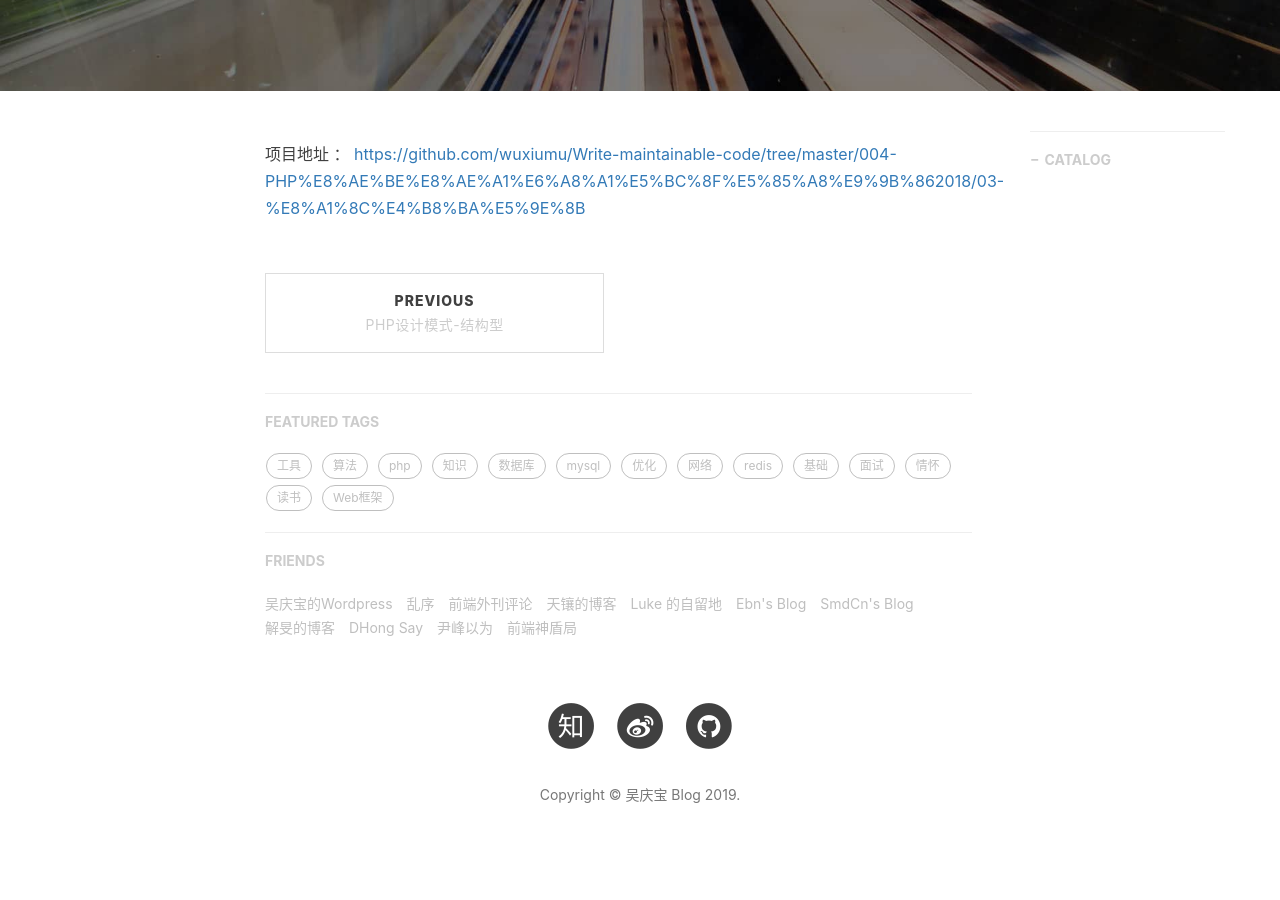
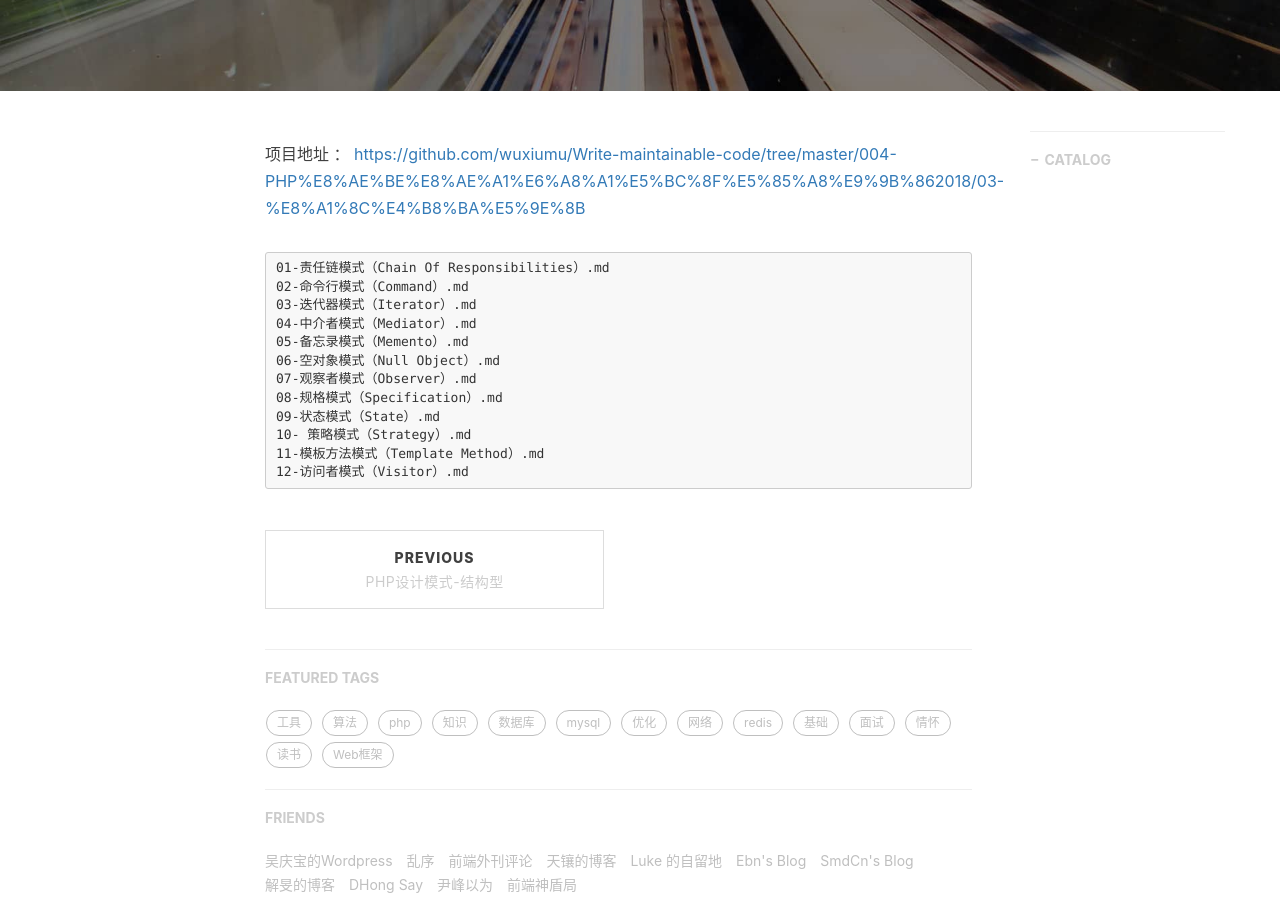
Before and after one commit to wuxiumu/wuxiumu.github.io, a Jekyll site: the page built from _posts/2019-10-04-PHP-design-pattern-behavioral.markdown, in a window 1280 px wide and 900 px high, scrolled down 432 px. Built offline with Jekyll 4.4.1, drawn with Linux system fonts in a browser that asks for light colours; nearby versions of some CDN libraries; comment, search, counter and statistics services are not loaded.

Commit message:
php 设计模式

````diff
--- a/_posts/2019-10-04-PHP-design-pattern-behavioral.markdown
+++ b/_posts/2019-10-04-PHP-design-pattern-behavioral.markdown
@@ -12,3 +12,18 @@ tags:
 ---
 
  项目地址 ： [https://github.com/wuxiumu/Write-maintainable-code/tree/master/004-PHP%E8%AE%BE%E8%AE%A1%E6%A8%A1%E5%BC%8F%E5%85%A8%E9%9B%862018/03-%E8%A1%8C%E4%B8%BA%E5%9E%8B](https://github.com/wuxiumu/Write-maintainable-code/tree/master/004-PHP%E8%AE%BE%E8%AE%A1%E6%A8%A1%E5%BC%8F%E5%85%A8%E9%9B%862018/03-%E8%A1%8C%E4%B8%BA%E5%9E%8B)
+
+```
+01-责任链模式（Chain Of Responsibilities）.md
+02-命令行模式（Command）.md
+03-迭代器模式（Iterator）.md
+04-中介者模式（Mediator）.md
+05-备忘录模式（Memento）.md
+06-空对象模式（Null Object）.md
+07-观察者模式（Observer）.md
+08-规格模式（Specification）.md
+09-状态模式（State）.md
+10- 策略模式（Strategy）.md
+11-模板方法模式（Template Method）.md
+12-访问者模式（Visitor）.md
+```
````
Also changed, not shown: _posts/2019-10-04-PHP-design-pattern-created.markdown (+13 -0 lines), _posts/2019-10-04-PHP-design-pattern-other-types.markdown (+7 -0 lines), _posts/2019-10-04-PHP-design-pattern-structured.markdown (+14 -0 lines).
